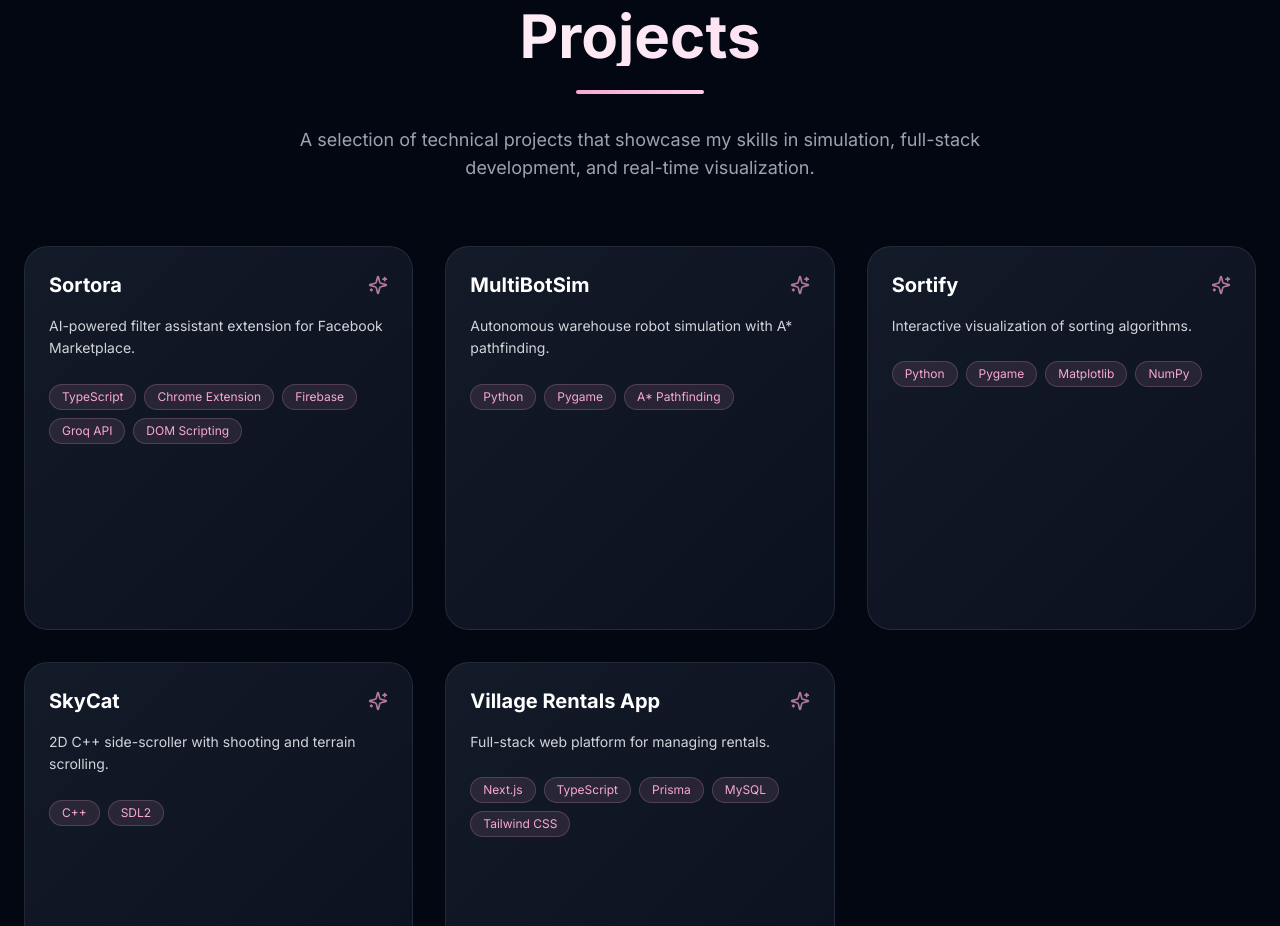
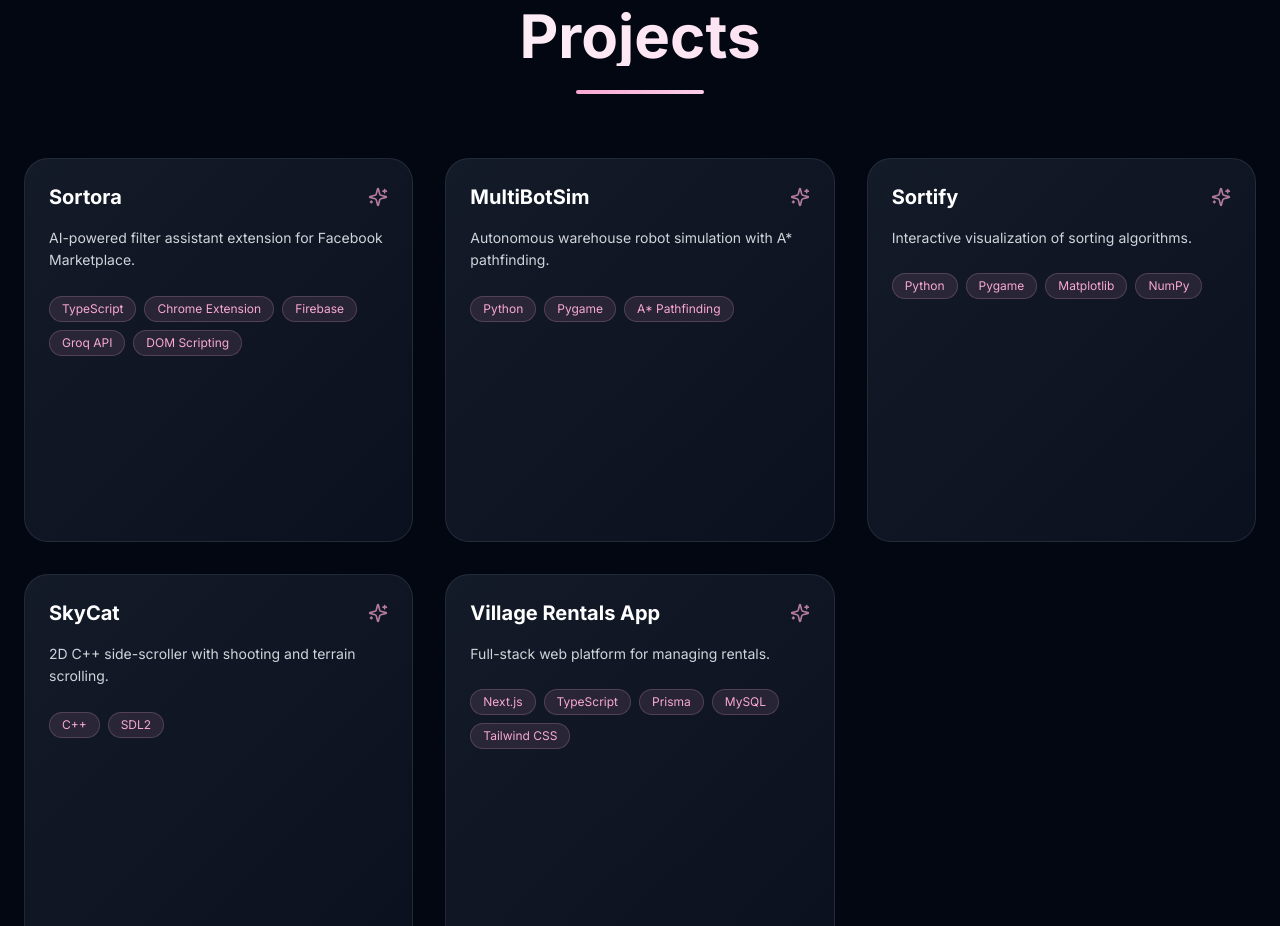
Before and after one commit to nayabektenova/naya-portfolio, a Next.js app: page / in a window 1280 px wide. Shown: the part 1620-2546 px from the top of the page. Built offline with nearby package versions, Linux system fonts and the light colour scheme.

Commit message:
Update projects.tsx

```diff
--- a/components/projects.tsx
+++ b/components/projects.tsx
@@ -81,9 +81,6 @@ export default function Projects() {
             Projects
           </h2>
           <div className="w-32 h-1 bg-gradient-to-r from-pink-300 to-pink-200 mx-auto rounded-full shadow-lg shadow-pink-300/50"></div>
-          <p className="text-gray-400 mt-8 max-w-3xl mx-auto text-lg">
-            A selection of technical projects that showcase my skills in simulation, full-stack development, and real-time visualization.
-          </p>
         </div>
 
         <div className="grid md:grid-cols-2 lg:grid-cols-3 gap-8 max-w-7xl mx-auto">
```
